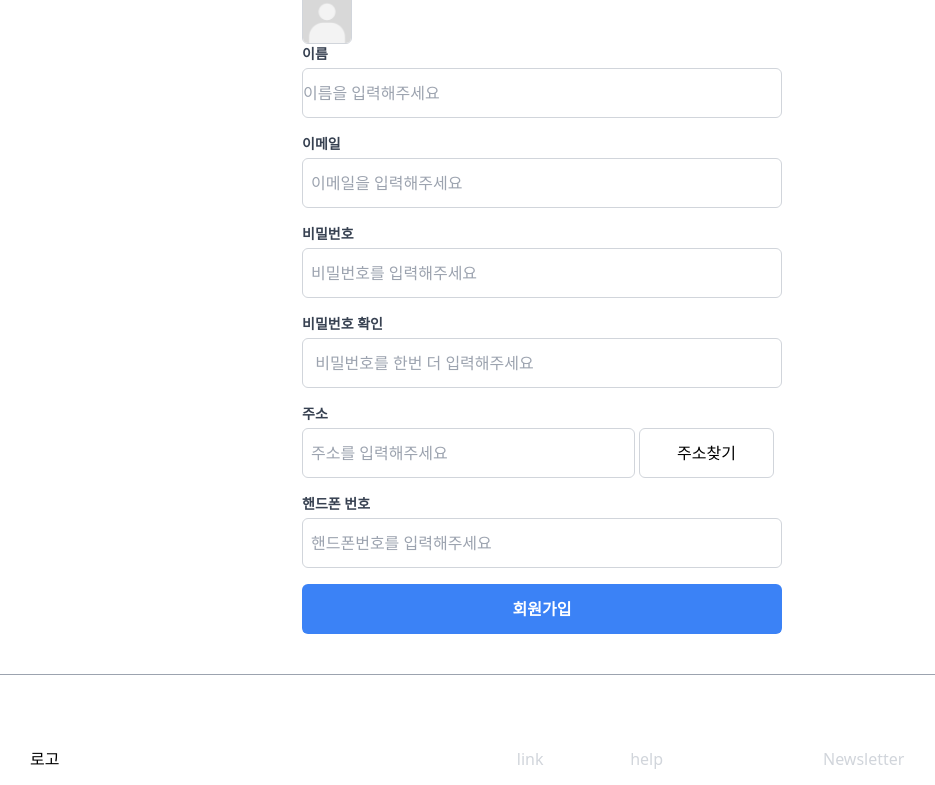
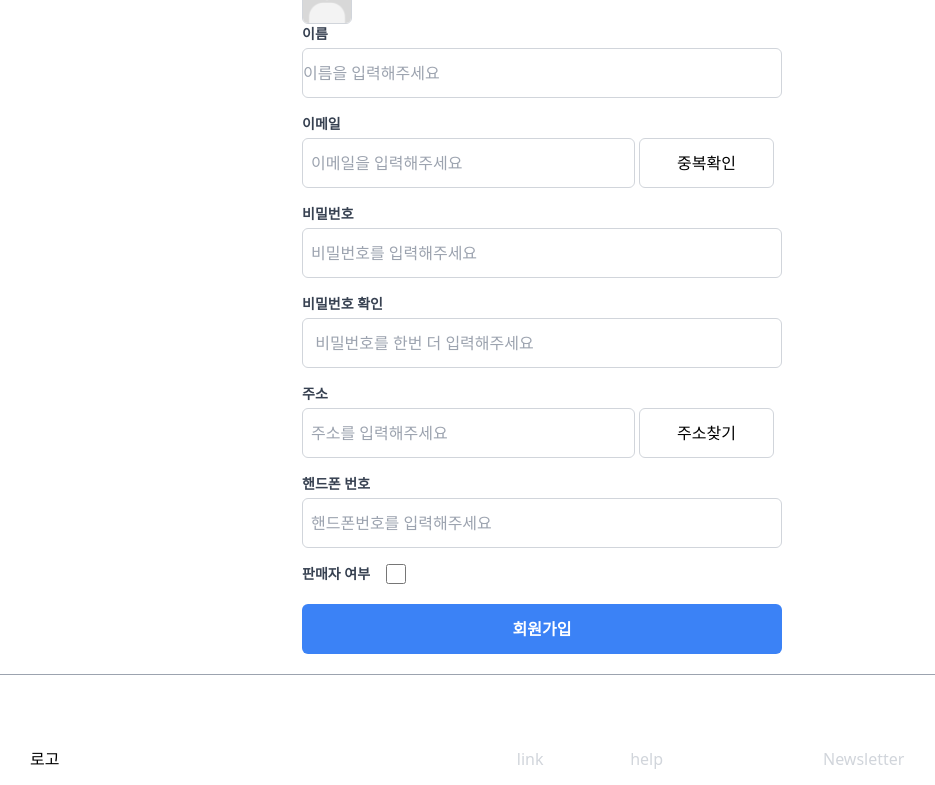
Before and after one commit to supercodingTeam1/front_end, a React (Vite) app: page /join in a window 1280 px wide. Shown: the part 386-1171 px from the top of the page, without its empty margins (98-1033 px from the left). Built offline with nearby package versions, Linux system fonts and the light colour scheme.

Commit message:
'수정'

```diff
--- a/src/pages/auth/Join.tsx
+++ b/src/pages/auth/Join.tsx
@@ -14,6 +14,7 @@ type FormData = {
   user_address: string;
   user_phone: string;
   user_profile : FileList;
+  isSeller : boolean;
 };
 
 
@@ -24,23 +25,52 @@ const Join = () => {
   const [address, setAddress ] = useState('')
   const [isModal, setIsModal] = useState(false);
   const  [imgPre, setImgPre] =useState('');
+  const [isSeller, setIsSeller] = useState(false)
 
-  const {register, handleSubmit, formState: { errors },watch } = useForm<FormData>({
+  const {register, handleSubmit, formState: { errors },watch , setValue } = useForm<FormData>({
+    mode: 'onChange',
     resolver: yupResolver(joinValidation)
   });
 
 
   const hadleAddressSelect = ( selectAddress : string) => {
     setAddress(selectAddress)
+    setValue('user_address', selectAddress);
   }
 
 
 
 
 
-  const joinForm = (data: FormData) => {
+  const joinForm = async (data: FormData) => {
     console.log(data)
-    navigate('/login')
+    const role = isSeller ? 'seller' : 'buyer';
+    const userData = {
+      email : data.user_email,
+      password : data.user_password,
+      name :data.user_name,
+      address : address,
+      phoneNum : data.user_phone,
+      userprofile : data.user_profile[0],
+      role : role
+    }
+      navigate('/login')
+      console.log(userData)
+    // try{
+    //   // 서버통신
+    //   // 이미지 파일 보내기
+    //   // const formData = new FormData();
+    //   // Object.keys(userData).forEach(key => {
+    //   // formData.append(key, userData[key])
+    //   console.log(userData)
+    //   navigate('/login')
+    // })
+
+
+    // }catch(error){
+
+    // }
+
   }
 
   const userprofile = watch('user_profile')
@@ -98,8 +128,13 @@ const Join = () => {
             name="user_email"
             required
             placeholder="이메일을 입력해주세요"
-            className=" p-2 border border-gray-300 rounded-md w-[480px] h-[50px]"
+            className=" p-2 border border-gray-300 rounded-md w-[333px] h-[50px]"
           />
+          <button
+            type="button"
+            className="ml-1 w-[135px] h-[50px]  border border-gray-300  rounded-md  hover:bg-blue-500 hover:text-white">
+            중복확인
+          </button>
           {errors.user_email && <p className="text-red-500 text-sm mt-2">{errors.user_email.message}</p>}
         </label>
 
@@ -136,7 +171,7 @@ const Join = () => {
         <label className="block mb-4">
           <span className="block text-sm  text-gray-700 mb-1 font-bold">주소</span>
           <input
-          {...register('user_address')}
+            {...register('user_address')}
             type="text"
             name="user_address"
             value={address}
@@ -168,6 +203,17 @@ const Join = () => {
         </label>
 
 
+        <label className="block mb-4 flex gap-4">
+          <span className="block text-sm text-gray-700 mb-1 font-bold">판매자 여부</span>
+          <input
+          {...register('isSeller')}
+            type="checkbox"
+            name="isSeller"
+            className="h-5 w-5 text-blue-600 bg-gray-100 border-gray-300 rounded focus:ring-blue-500 focus:ring-2"
+          />
+        </label>
+
+
 
         <button
           type="submit"
--- a/src/pages/auth/Loigin.tsx
+++ b/src/pages/auth/Loigin.tsx
@@ -12,11 +12,13 @@ const Login = () => {
   const navigate = useNavigate()
 
   const { register, handleSubmit, reset , formState: { errors }} = useForm<LoginData>({
+    mode: 'onChange',
     resolver : yupResolver(loginValidaton)
   });
 
   const loginForm = (data: LoginData) => {
     console.log(data);
+
     reset();
     navigate('/')
   };
--- a/src/pages/myPage/index.tsx
+++ b/src/pages/myPage/index.tsx
@@ -1,12 +1,14 @@
-import { MxLayout } from "../../layout/MxLayout"
-import { NavLink, Outlet, useLocation } from 'react-router-dom';
-import MyContent from "./mycontent"
-
-
+import { MxLayout } from "../../layout/MxLayout";
+import { NavLink, Outlet, useLocation, useNavigate } from "react-router-dom";
+import MyContent from "./mycontent";
 
 const Mypage = () => {
-  const location = useLocation()
+  const location = useLocation();
+  const navigate = useNavigate();
 
+  const moveAdd = () => {
+    navigate("/add-product");
+  };
 
   return (
     <>
@@ -14,29 +16,40 @@ const Mypage = () => {
         <div className="flex gap-10 overflow-hidden">
           <div className="h-full w-[260px]  rounded-md border border-black border-solid">
             <div className="flex-1 flex-col ">
-              <h2 className=" px-4 bg-indigo-100 py-5 rounded-t-md  border-b border-black border-solid text-xl uppercase font-bold">menu</h2>
+              <h2 className=" px-4 bg-indigo-100 py-5 rounded-t-md  border-b border-black border-solid text-xl uppercase font-bold">
+                menu
+              </h2>
               <nav className="py-6">
-                  <span className="block pb-2 px-4 text-xs  text-gray-400 ">자주찾는 메뉴</span>
-                  <ul className="cursor-pointer ">
-                    <li className=" py-3 px-4 h-12 leading-12 transition duration-200 ">내정보수정</li>
-                    <li className=" py-3 px-4 h-12 leading-12 transition duration-200 ">
-                      <NavLink to={'orderlist'}>주문리스트</NavLink>
-                    </li>
-                    <li className="py-3 px-4 h-12 leading-12 transition duration-200  ">
-                      <NavLink to={'saleslist'}>판매리스트</NavLink>
-                    </li>
-                    <li className="py-3 px-4 h-12 leading-12 transition duration-200 ">회원탈퇴</li>
-                  </ul>
+                <span className="block pb-2 px-4 text-xs  text-gray-400 ">
+                  자주찾는 메뉴
+                </span>
+                <ul className="cursor-pointer ">
+                  <li className=" py-3 px-4 h-12 leading-12 transition duration-200 ">
+                    내정보수정
+                  </li>
+                  <li className=" py-3 px-4 h-12 leading-12 transition duration-200 ">
+                    <NavLink to={"orderlist"}>주문리스트</NavLink>
+                  </li>
+                  <li
+                    className="py-3 px-4 h-12 leading-12 transition duration-200"
+                    onClick={moveAdd}
+                  >
+                    물품등록하기
+                  </li>
+                  <li className="py-3 px-4 h-12 leading-12 transition duration-200 ">
+                    회원탈퇴
+                  </li>
+                </ul>
               </nav>
             </div>
           </div>
           <div className="ml-15 flex-1">
-            {location.pathname === '/mypage' ? <MyContent/> : <Outlet/>}
+            {location.pathname === "/mypage" ? <MyContent /> : <Outlet />}
           </div>
         </div>
       </MxLayout>
     </>
-  )
-}
+  );
+};
 
-export default Mypage
+export default Mypage;
--- a/src/pages/myPage/mylist/mytab.tsx
+++ b/src/pages/myPage/mylist/mytab.tsx
@@ -17,9 +17,9 @@ const MyTab = () => {
             <li className="w-[80px] h-[36px] py-1.5 text-sm bg-indigo-200 border border-black rounded-3xl text-center">
               <NavLink to={'orderlist'}>주문목록</NavLink>
             </li>
-            <li className="w-[80px] h-[36px] py-1.5 text-sm bg-indigo-200  border border-black rounded-3xl  text-center">
+            {/* <li className="w-[80px] h-[36px] py-1.5 text-sm bg-indigo-200  border border-black rounded-3xl  text-center">
               <NavLink to={'saleslist'}>판매목록</NavLink>
-            </li>
+            </li> */}
           </ul>
           <span className="block text-xs cursor-pointer">|  최신순  </span>
         </div>
```
Also changed, not shown: src/router/rotuer.tsx (+4 -4 lines).
